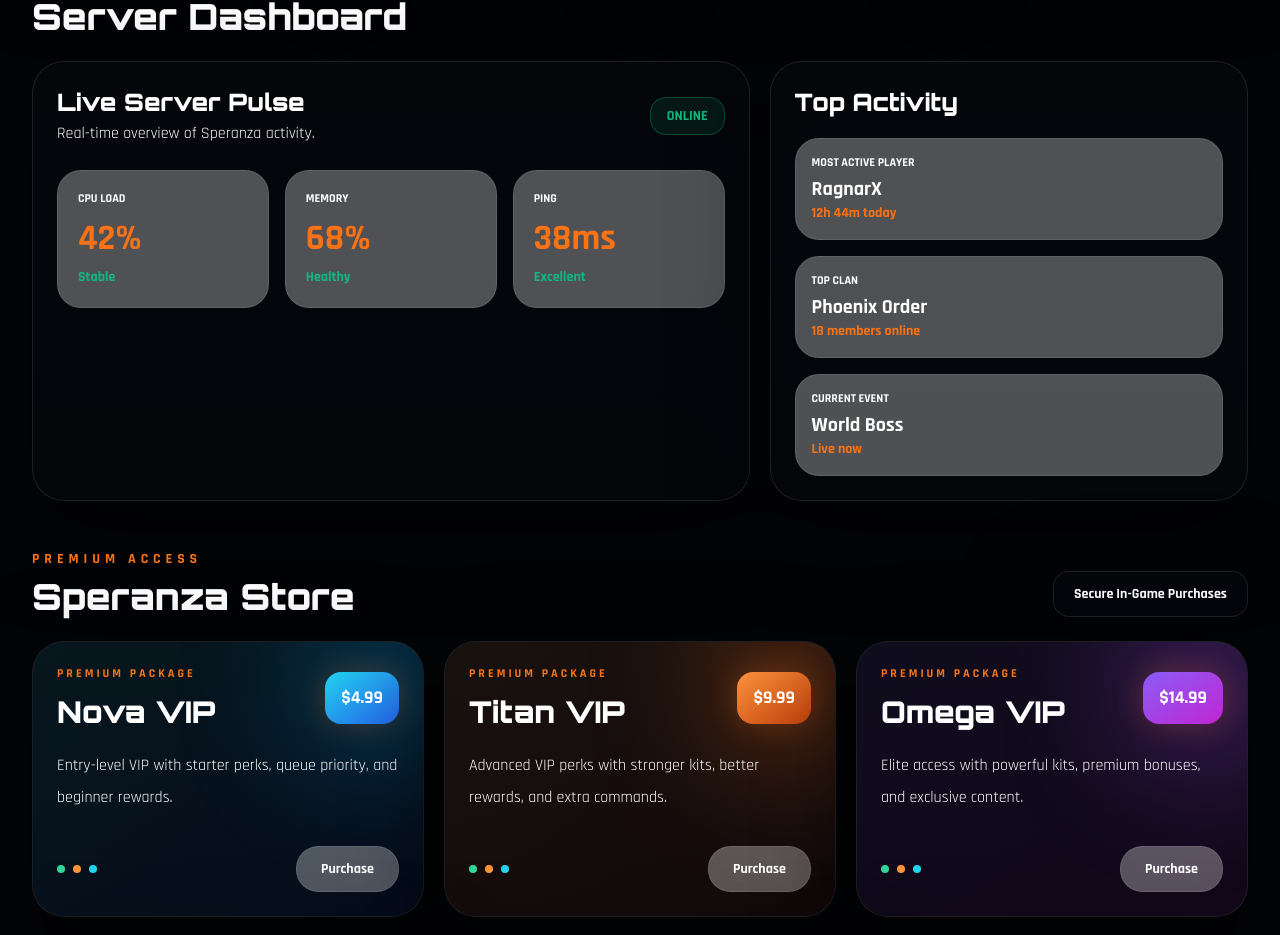
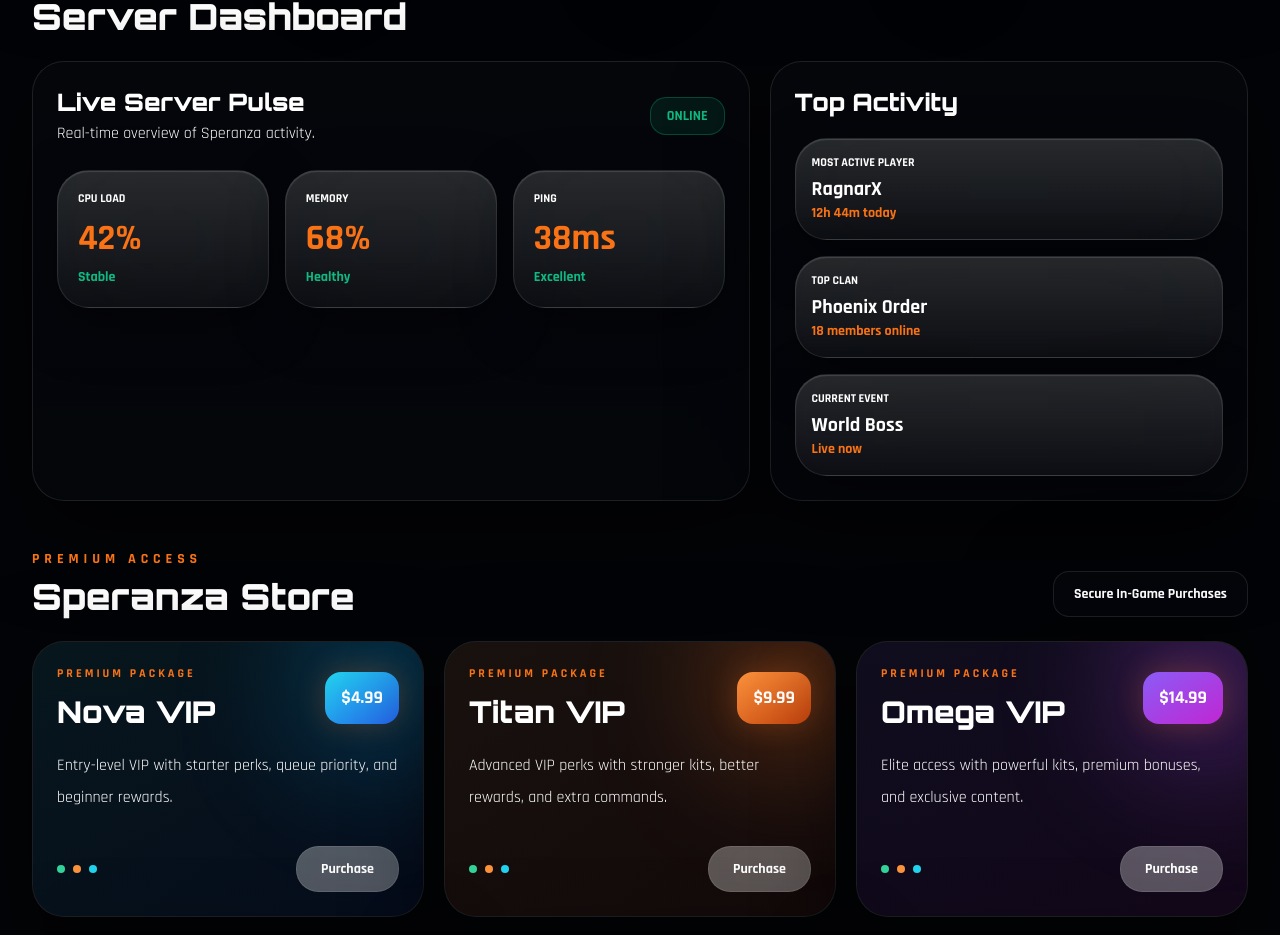
Before and after one commit to speranzarust/speranzarust, a Next.js app: page / in a window 1280 px wide. Shown: the part 1159-2094 px from the top of the page. Built offline with nearby package versions, Linux system fonts and the light colour scheme.

Commit message:
Update page.tsx

```diff
--- a/app/page.tsx
+++ b/app/page.tsx
@@ -232,7 +232,7 @@ transition={{
           ['Memory', '68%', 'Healthy'],
           ['Ping', '38ms', 'Excellent'],
         ].map(([label, value, status]) => (
-          <div key={label} className="rounded-3xl border border-white/10 bg-white/30 p-5 backdrop-blur-xl">
+          <div key={label} className="group relative overflow-hidden rounded-[2rem] border border-white/10 bg-[linear-gradient(180deg,rgba(255,255,255,.14)_0%,rgba(255,255,255,.04)_100%)] p-5 backdrop-blur-3xl shadow-[0_18px_55px_rgba(0,0,0,.38),inset_0_1px_1px_rgba(255,255,255,.14)] transition-all duration-500">
             <div className={`text-xs font-bold uppercase ${theme.muted}`}>{label}</div>
             <div className="mt-3 text-4xl font-black text-orange-500">{value}</div>
             <div className="mt-2 text-sm font-bold text-emerald-500">{status}</div>
@@ -250,7 +250,7 @@ transition={{
           ['Top Clan', 'Phoenix Order', '18 members online'],
           ['Current Event', 'World Boss', 'Live now'],
         ].map(([title, value, sub]) => (
-          <div key={title} className="rounded-3xl border border-white/10 bg-white/30 p-4">
+          <div key={title} className="group relative overflow-hidden rounded-[2rem] border border-white/10 bg-[linear-gradient(180deg,rgba(255,255,255,.14)_0%,rgba(255,255,255,.04)_100%)] p-4 backdrop-blur-3xl shadow-[0_18px_55px_rgba(0,0,0,.38),inset_0_1px_1px_rgba(255,255,255,.14)] transition-all duration-500">
             <div className={`text-xs font-bold uppercase ${theme.muted}`}>{title}</div>
             <div className="mt-1 text-xl font-black">{value}</div>
             <div className="text-sm font-bold text-orange-500">{sub}</div>
```
